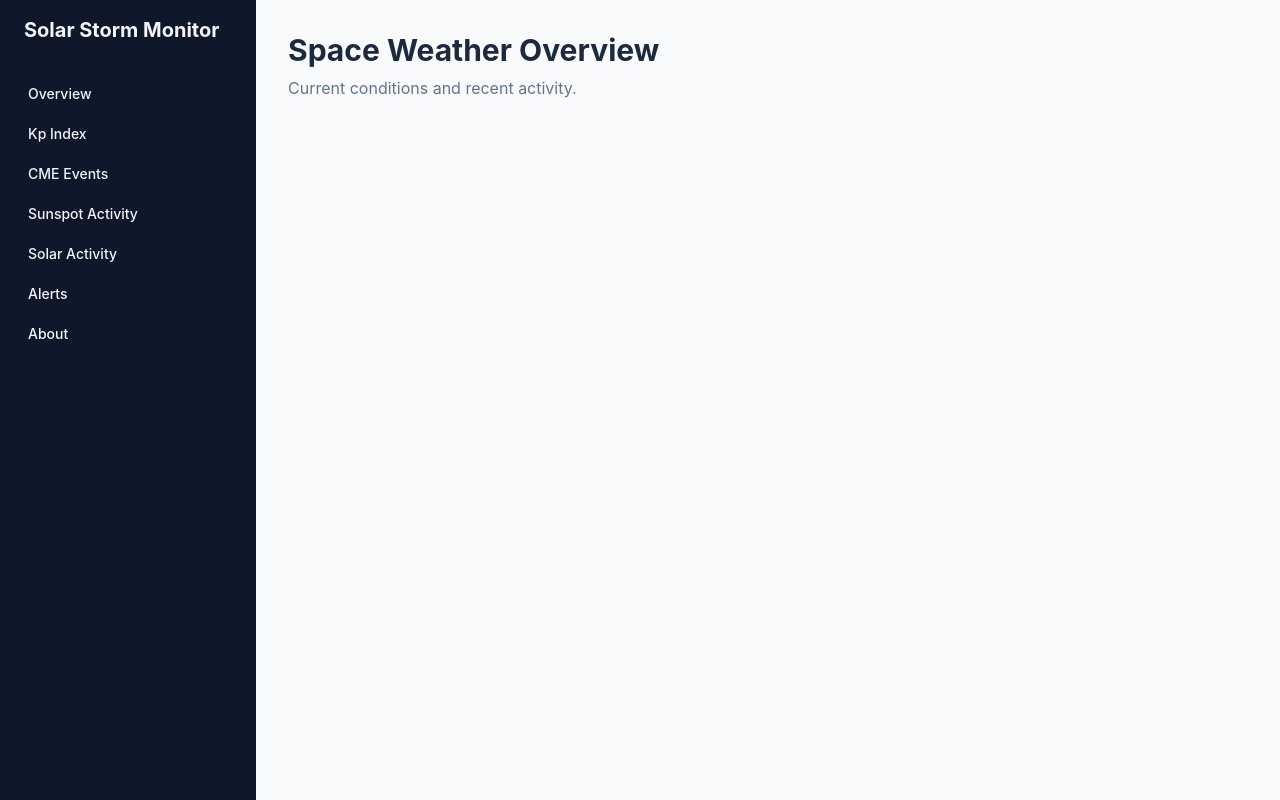
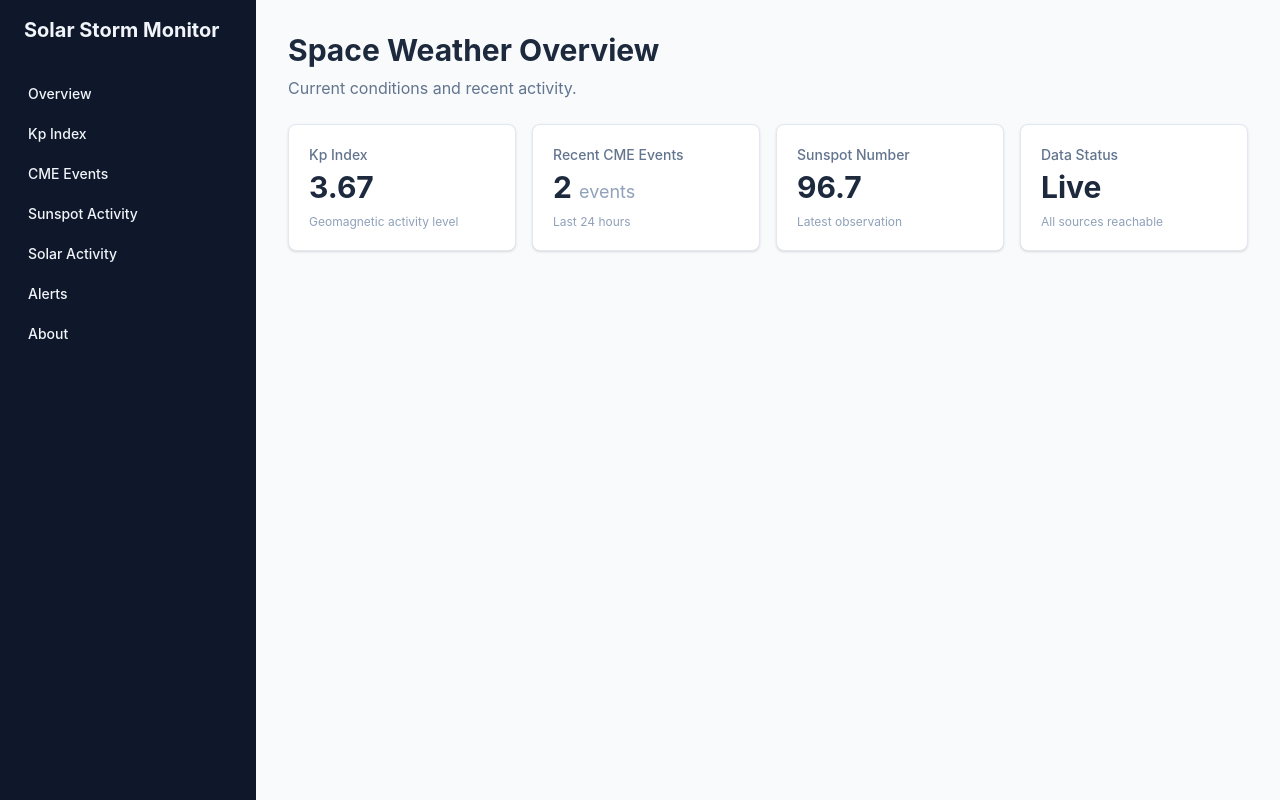
Before and after one commit to irene419/solar-storm-monitor, a React app in the folder frontend/: page / in a window 1280 px wide. Built offline with nearby package versions, Linux system fonts and the light colour scheme; the HTML template or start-up script is replaced by a standard one.

Commit message:
Add dashboard layout with sidebar and summary cards

```diff
--- a/frontend/src/App.jsx
+++ b/frontend/src/App.jsx
@@ -1,10 +1,19 @@
+
 import DashboardLayout from "./components/layout/DashboardLayout";
+import SummaryCard from "./components/SummaryCard";
 
 function App() {
   return (
     <DashboardLayout>
       <h1 className="text-3xl font-bold text-slate-800">Space Weather Overview</h1>
-      <p className="text-slate-500 mt-2">Current conditions and recent activity.</p>
+      <p className="text-slate-500 mt-2 mb-6">Current conditions and recent activity.</p>
+
+      <div className="grid grid-cols-1 sm:grid-cols-2 lg:grid-cols-4 gap-4">
+        <SummaryCard label="Kp Index" value="3.67" unit="" description="Geomagnetic activity level" />
+        <SummaryCard label="Recent CME Events" value="2" unit="events" description="Last 24 hours" />
+        <SummaryCard label="Sunspot Number" value="96.7" unit="" description="Latest observation" />
+        <SummaryCard label="Data Status" value="Live" unit="" description="All sources reachable" />
+      </div>
     </DashboardLayout>
   );
 }
--- /dev/null
+++ b/frontend/src/components/SummaryCard.jsx
@@ -0,0 +1,11 @@
+export default function SummaryCard({ label, value, unit, description }) {
+  return (
+    <div className="bg-white rounded-lg border border-slate-200 p-5 shadow-sm">
+      <p className="text-sm font-medium text-slate-500">{label}</p>
+      <p className="text-3xl font-bold text-slate-800 mt-1">
+        {value} <span className="text-lg font-normal text-slate-400">{unit}</span>
+      </p>
+      {description && <p className="text-xs text-slate-400 mt-2">{description}</p>}
+    </div>
+  );
+}
```
